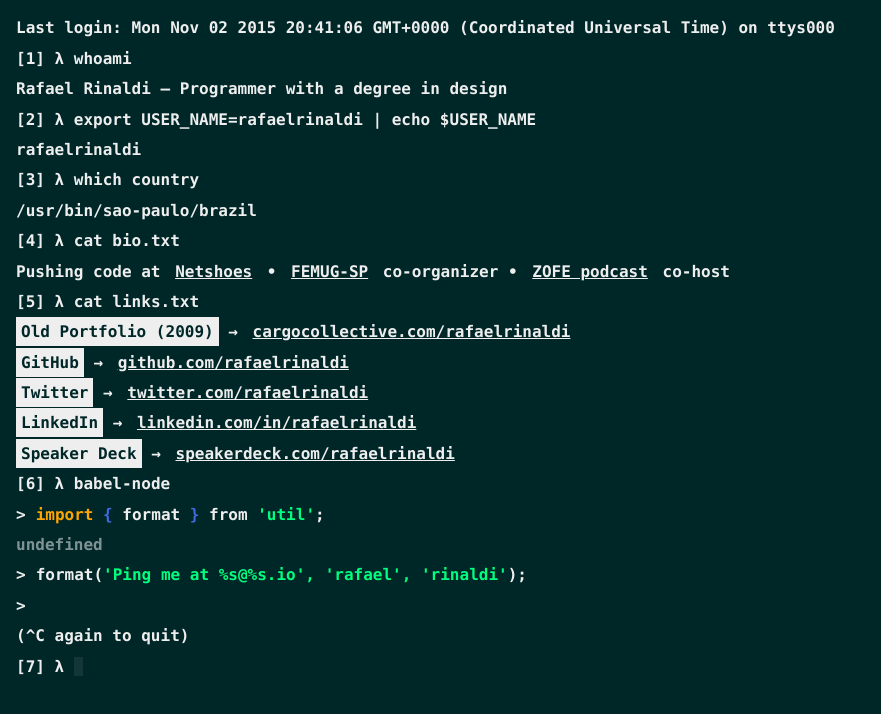
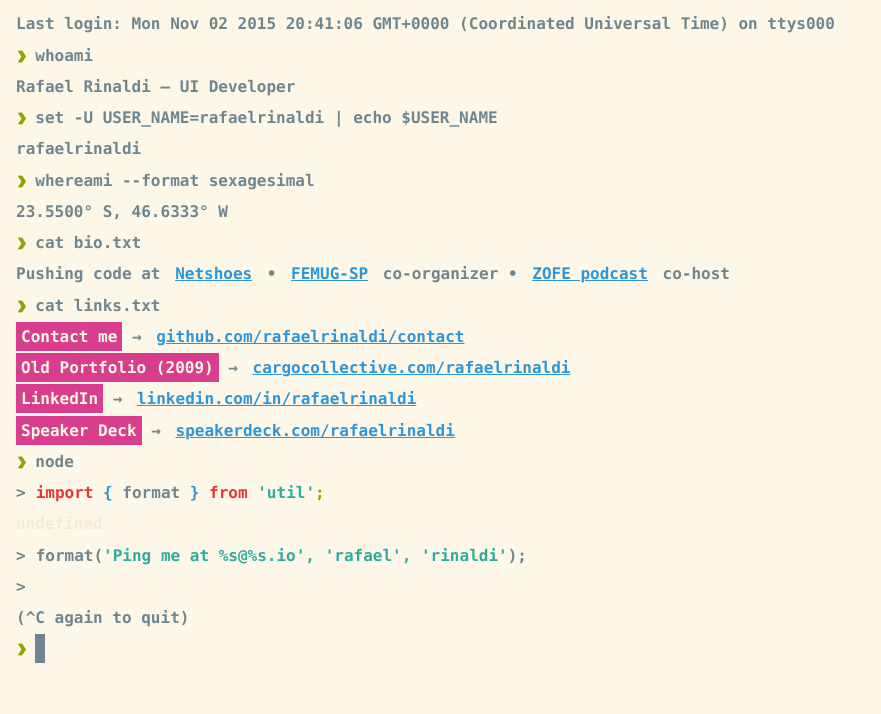
Before and after one commit to rafaelrinaldi/rafaelrinaldi.github.io, a plain HTML site: page index.html in a window 1280 px wide. Shown: the whole page, without its empty margins (0-881 px from the left). Drawn offline with Linux system fonts and the light colour scheme.

Commit message:
🦄  fresh new layout with a few improvements 🌟

```diff
--- a/index.html
+++ b/index.html
@@ -4,7 +4,22 @@
   <meta charset='utf-8'>
   <meta name='viewport' content='width=device-width, initial-scale=1'>
 
-  <title>Rafael Rinaldi</title>
+  <title>~/dev/rafaelrinaldi — fish</title>
+
+  <!--
+    This is an actual implementation of my terminal prompt.
+    It's open source, so if you are interested go grab it:
+    https://github.com/rafaelrinaldi/pure
+
+    Color scheme:
+    http://ethanschoonover.com/solarized
+
+    Fish shell:
+    http://fishshell.com
+
+    Based on the awesome Pure ZSH prompt:
+    https://github.com/sindresorhus/pure
+  -->
 
   <link rel='stylesheet' href='./style.css'>
 </head>
@@ -12,23 +27,22 @@
   <div class='terminal'>
     <p class='terminal--header'>Last login: {{today}} on ttys000</p>
     <p class='terminal--input'>whoami</p>
-    <p class='terminal--output'>Rafael Rinaldi – Programmer with a degree in design</p>
-    <p class='terminal--input'>export USER_NAME=rafaelrinaldi | echo $USER_NAME</p>
+    <p class='terminal--output'>Rafael Rinaldi – UI Developer</p>
+    <p class='terminal--input'>set -U USER_NAME=rafaelrinaldi | echo $USER_NAME</p>
     <p class='terminal--output'>rafaelrinaldi</p>
-    <p class='terminal--input'>which country</p>
-    <p class='terminal--output'>/usr/bin/sao-paulo/brazil</p>
+    <p class='terminal--input'>whereami --format sexagesimal</p>
+    <p class='terminal--output'>23.5500° S, 46.6333° W</p>
     <p class='terminal--input'>cat bio.txt</p>
-    <p class='terminal--output'>Pushing code at <a href='http://netshoes.com.br' title='Netshoes'>Netshoes</a> • <a href='http://sp.femug.com' title='FEMUG-SP'>FEMUG-SP</a> co-organizer • <a href='http://zofe.com.br' title='ZOFE'>ZOFE podcast</a> co-host</p>
+    <p class='terminal--output'>Pushing code at <a href='http://netshoes.com.br' title='Netshoes'>Netshoes</a> • <a href='http://sp.femug.com' title='FEMUG-SP'>FEMUG-SP</a> co-organizer • <a href='http://zofe.com.br' title='ZOFE podcast'>ZOFE podcast</a> co-host</p>
     <p class='terminal--input'>cat links.txt</p>
+    <p class='terminal--output'><span class='terminal--tag'>Contact me</span> → <a href='https://github.com/rafaelrinaldi/contact' title='Contact me'>github.com/rafaelrinaldi/contact</a></p>
     <p class='terminal--output'><span class='terminal--tag'>Old Portfolio (2009)</span> → <a href='http://cargocollective.com/rafaelrinaldi' title='Old Portfolio (2009)'>cargocollective.com/rafaelrinaldi</a></p>
-    <p class='terminal--output'><span class='terminal--tag'>GitHub</span> → <a href='http://github.com/rafaelrinaldi' title='GitHub'>github.com/rafaelrinaldi</a></p>
-    <p class='terminal--output'><span class='terminal--tag'>Twitter</span> → <a href='http://twitter.com/rafaelrinaldi' title='Twitter'>twitter.com/rafaelrinaldi</a></p>
     <p class='terminal--output'><span class='terminal--tag'>LinkedIn</span> → <a href='http://linkedin.com/in/rafaelrinaldi' title='LinkedIn'>linkedin.com/in/rafaelrinaldi</a></p>
     <p class='terminal--output'><span class='terminal--tag'>Speaker Deck</span> → <a href='http://speakerdeck.com/rafaelrinaldi' title='Speaker Deck'>speakerdeck.com/rafaelrinaldi</a></p>
-    <p class='terminal--input'>babel-node</p>
-    <p class='terminal--output is-console'><span style='color: orange;'>import</span> <span style='color: royalblue; font-weight: bold;'>{</span> format <span style='color: royalblue; font-weight: bold;'>}</span> from <span style='color: springgreen;'>'util'</span>;</p>
+    <p class='terminal--input'>node</p>
+    <p class='terminal--output is-console'><span style='color: #E03A35;'>import</span> <span style='color: #2C96D8; font-weight: bold;'>{</span> format <span style='color: #2C96D8; font-weight: bold;'>}</span> <span style='color: #E03A35;'>from</span> <span style='color: #30ABA2;'>'util'</span><span style='color: #90A300;'>;</span></p>
     <p class='terminal--output is-not-defined'></p>
-    <p class='terminal--output is-console'>format(<span style='color: springgreen;'>'Ping me at %s@%s.io', 'rafael', 'rinaldi'</span>);</p>
+    <p class='terminal--output is-console'>format(<span style='color: #30ABA2;'>'Ping me at %s@%s.io', 'rafael', 'rinaldi'</span>);</p>
     <p class='terminal--output is-console'></p>
     <p class='terminal--output'>(^C again to quit)</p>
     <p class='terminal--input'></p>
--- a/style.css
+++ b/style.css
@@ -4,84 +4,88 @@
   -webkit-font-smoothing: antialiased;
   font-smoothing: antialiased;
   line-height: 1.25;
-  color: #fff;
-  background: #002728;
+  background: #FDF7E7;
   margin-left: 1em;
+  font-family: Menlo, Monaco, Lucida Console, Courier New, monospace, serif;
+  font-size: 16px;
+  text-rendering: optimizeLegibility;
+  font-weight: bold;
+  color: #70868E;
 }
 
 ::selection {
-  background: rgba(255, 255, 255, .15);
-  color: #fff;
+  background: #93A1A1;
+  color: #FDF7E7;
+  padding: 5px;
 }
 
 a {
-  color: #eee;
+  color: #2C96D8;
   padding: 5px;
 }
 
 a:hover {
-  background: #eee;
-  color: #002728;
+  background: #2C96D8;
+  color: #FDF7E7;
 }
 
 p {
-  margin: .65em 0;
+  position: relative;
+  margin: 1.25px 0;
+  padding: 5px 0;
+}
+
+p:hover {
+  background: #F0EBDA;
 }
 
 .terminal {
+  overflow: hidden;
   float: left;
+  width: 100%;
   margin: 0;
   padding: 0;
-  font-family: Menlo, Courier New, monospace;
-  font-size: 16px;
-  text-rendering: optimizeLegibility;
-  font-weight: bold;
-  color: #eee;
 }
 
-.terminal > .terminal--input {
-  counter-increment: input;
+.terminal--input::before {
+  content: '❯ ';
+  text-shadow: 2px 0px;
+  color: #90A300;
 }
 
-.terminal > .terminal--input:before {
-  content: '[' counter(input) '] λ ';
-}
-
-.terminal > .terminal--input:last-child:after {
-  -webkit-animation: blink .75s infinite;
-  animation: blink .75s infinite;
+.terminal--input:last-child::after {
+  animation: blink 1s steps(2, start) infinite;
   width: 30px;
+  padding: 5px 0;
   content: '|';
-  background: white;
+  color: #708294;
+  background: #708294;
 }
 
 .terminal--tag {
-  background: #eee;
-  color: #002728;
+  background: #D83E8D;
+  color: #FDF7E7;
   padding: 5px;
 }
 
-.terminal > .terminal--output.is-console:before {
+.terminal--output.is-console:before {
   margin-right: 10px;
   content: '>';
 }
 
-.terminal > .terminal--output.is-not-defined:before {
+.terminal--output.is-not-defined:before {
   content: 'undefined';
-  color: rgba(255, 255, 255, .5);
+  color: #F0EBDA;
 }
 
 @-webkit-keyframes blink {
-  from { opacity: 1; }
-  to { opacity: 0; }
+  to { visibility: hidden; }
 }
 
 @-ms-keyframes blink {
-  from { opacity: 1; }
-  to { opacity: 0; }
+  to { visibility: hidden; }
 }
 
 @keyframes blink {
-  from { opacity: 1; }
-  to { opacity: 0; }
+  to { visibility: hidden; }
 }
```
